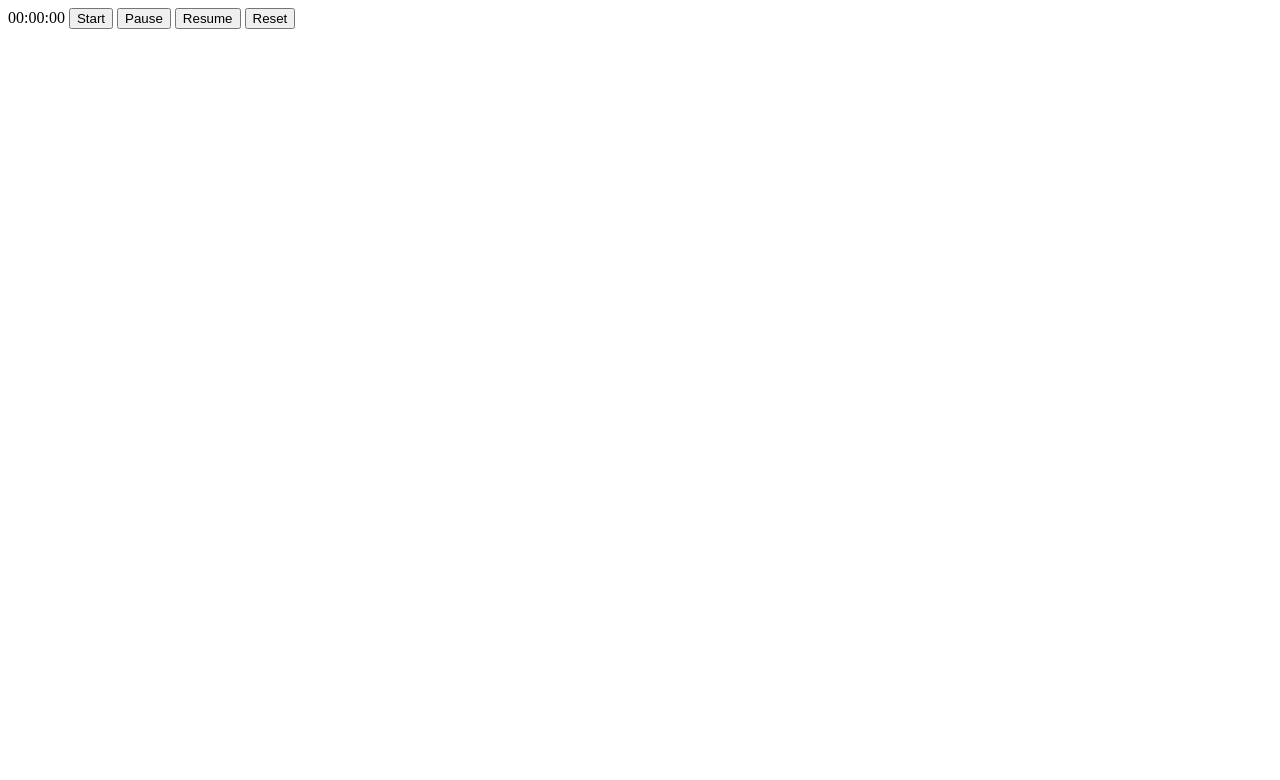
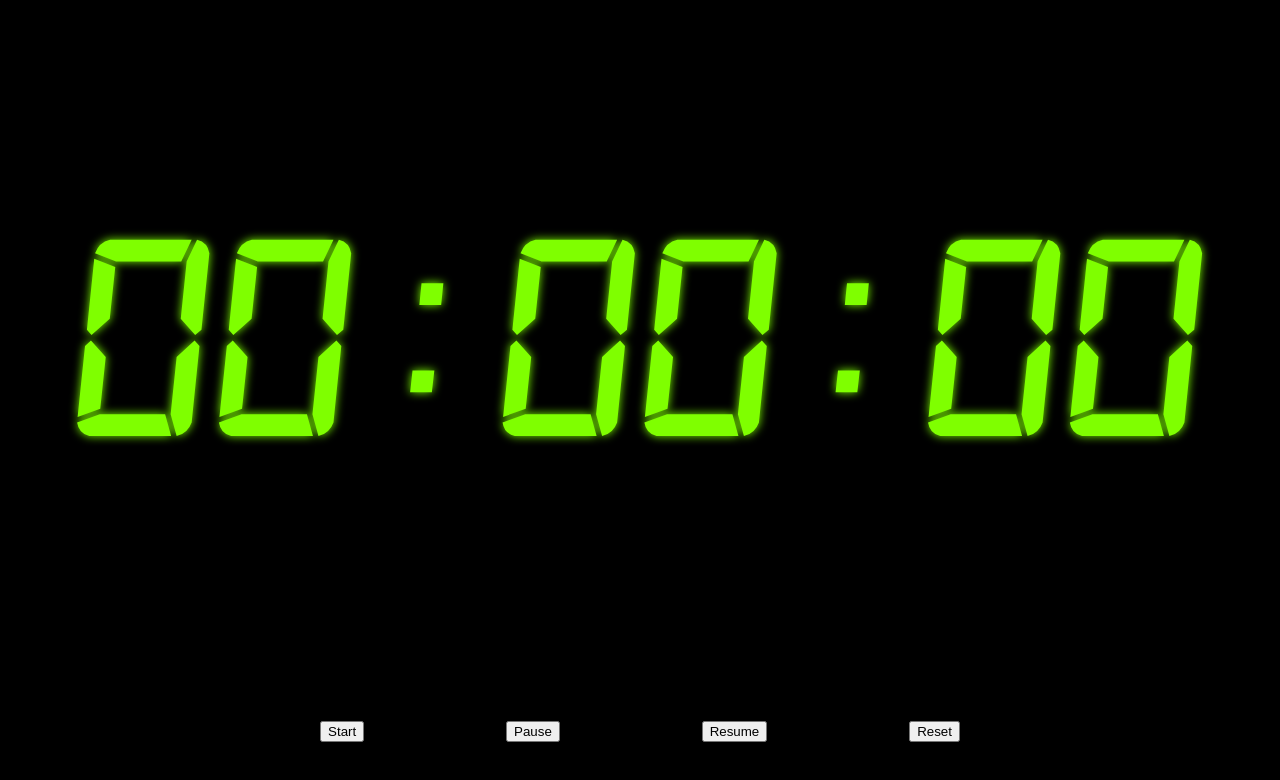
Before and after one commit to jennyvallon/clockApp, a plain HTML site: page index.html in a window 1280 px wide. Drawn offline with Linux system fonts and the light colour scheme.

Commit message:
added styling

```diff
--- a/index.html
+++ b/index.html
@@ -9,10 +9,12 @@ and open the template in the editor.
         <title>TODO supply a title</title>
         <meta charset="UTF-8">
         <meta name="viewport" content="width=device-width, initial-scale=1.0">
+        <link href="styles.css" rel="stylesheet" type="text/css"/>
     </head>
     <body>
-        <span id="hours">00</span>:<span id="minutes">00</span>:<span id="seconds">00</span>
-
+        <p>
+            <span id="hours">00</span>:<span id="minutes">00</span>:<span id="seconds">00</span>
+        </p>
         <button id="start">Start</button>
         <button id="pause">Pause</button>
         <button id="resume">Resume</button>
--- /dev/null
+++ b/styles.css
@@ -0,0 +1,15 @@
+/*typography*/
+
+@font-face {
+    font-family: Digital;
+    src: url(digital-7monoitalic.ttf);
+}
+
+body{
+    font:300px Digital;
+    text-align: center;
+    line-height: 0px;
+    color: chartreuse;
+    text-shadow: 0px 0px 10px lawngreen;
+    background-color: black;
+}
```
Also changed, not shown: digital-7monoitalic.ttf (added).
